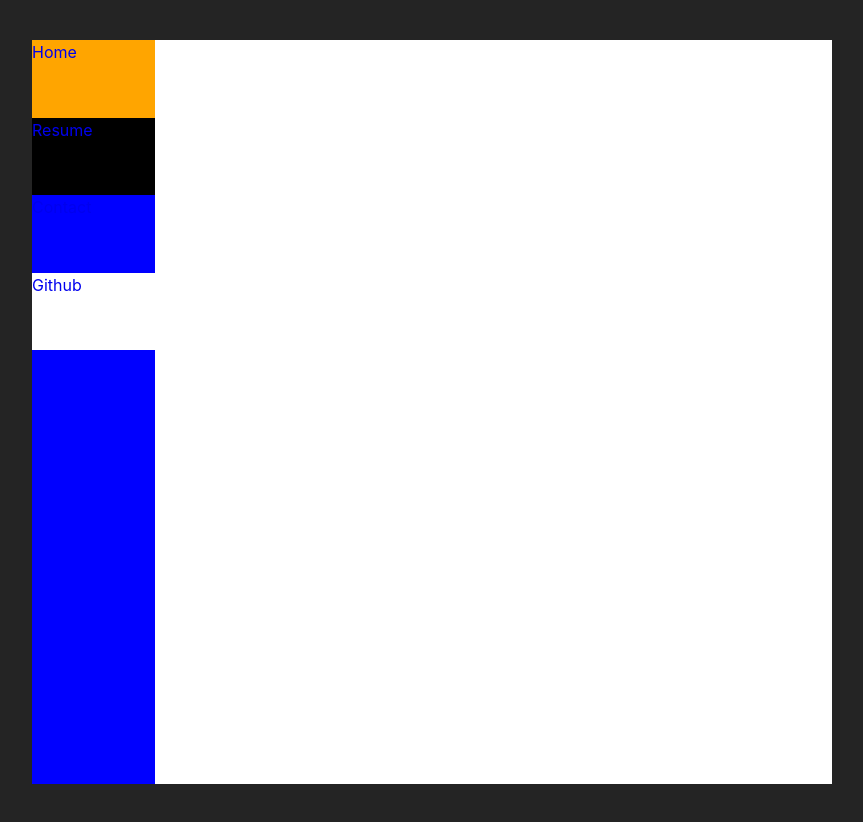
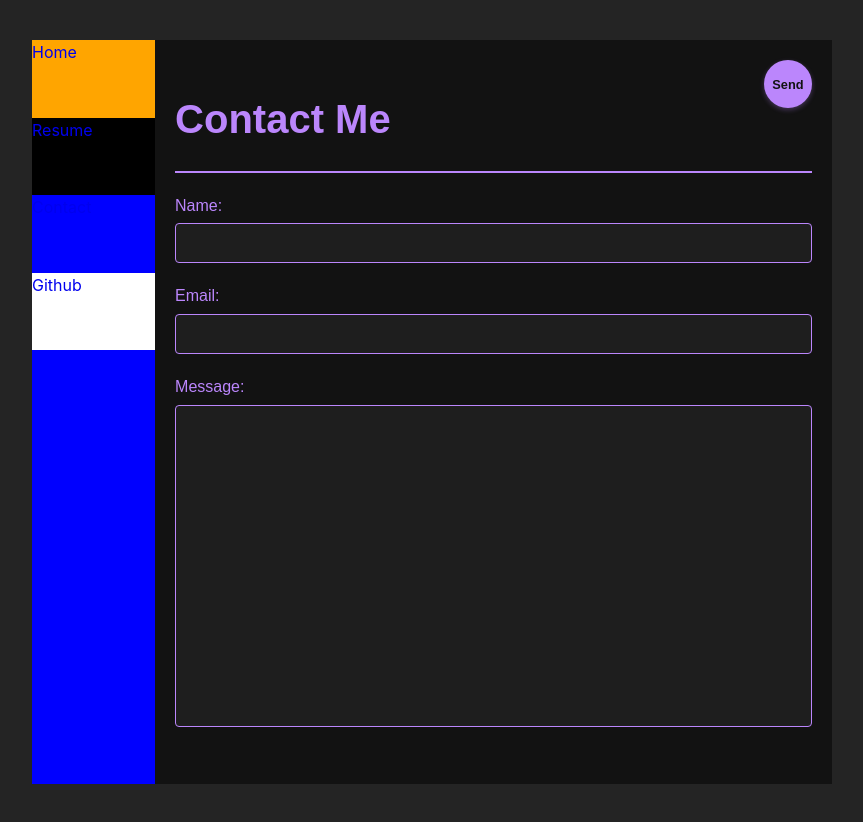
Before and after one commit to coryFinkbeiner/portfolio_site_24, a React (Vite) app: page /contact in a window 1280 px wide. Shown: the whole page, without its empty margins (208-1071 px from the left). Built offline with nearby package versions, Linux system fonts and the light colour scheme; no server answers.

Commit message:
Contact Me Layout and styling mvp

```diff
--- a/src/Components/Sidebar.jsx
+++ b/src/Components/Sidebar.jsx
@@ -1,6 +1,5 @@
 import React from 'react'
 import { Link } from "react-router-dom"
-
 
 function Sidebar() {
   return (
--- a/src/pages/Contact.jsx
+++ b/src/pages/Contact.jsx
@@ -1,9 +1,124 @@
 import React from 'react'
 
 function Contact() {
+  const styles = {
+    body: {
+      backgroundColor: '#121212',
+      color: '#e0e0e0',
+      fontFamily: 'Arial, sans-serif',
+      lineHeight: 1.6,
+      padding: '20px',
+      position: 'relative',
+      height: '100%',
+      display: 'flex',
+      flexDirection: 'column',
+    },
+    contact: {
+      maxWidth: '800px',
+      margin: '0 auto',
+      width: '100%',
+      height: '100%',
+      display: 'flex',
+      flexDirection: 'column',
+    },
+    header: {
+      borderBottom: '2px solid #bb86fc',
+      paddingBottom: '10px',
+      marginBottom: '20px',
+    },
+    h1: {
+      color: '#bb86fc',
+      fontSize: '2.5em',
+      marginBottom: '10px',
+    },
+    form: {
+      display: 'flex',
+      flexDirection: 'column',
+      gap: '20px',
+      flexGrow: 1, // Allow the form to grow and fill available space
+    },
+    inputGroup: {
+      display: 'flex',
+      flexDirection: 'column',
+    },
+    label: {
+      color: '#bb86fc',
+      marginBottom: '5px',
+    },
+    input: {
+      backgroundColor: '#1e1e1e',
+      border: '1px solid #bb86fc',
+      borderRadius: '4px',
+      color: '#e0e0e0',
+      padding: '10px',
+      fontSize: '1em',
+    },
+    textarea: {
+      backgroundColor: '#1e1e1e',
+      border: '1px solid #bb86fc',
+      borderRadius: '4px',
+      color: '#e0e0e0',
+      padding: '10px',
+      fontSize: '1.2em',
+      resize: 'none', // Prevent manual resizing
+      flexGrow: 1, // Allow the textarea to grow
+      minHeight: '300px', // Set a minimum height for the textarea
+    },
+    sendButton: {
+      position: 'absolute',
+      top: '20px',
+      right: '20px',
+      backgroundColor: '#bb86fc',
+      color: '#121212',
+      border: 'none',
+      borderRadius: '50%',
+      width: '48px',
+      height: '48px',
+      cursor: 'pointer',
+      display: 'flex',
+      justifyContent: 'center',
+      alignItems: 'center',
+      boxShadow: '0 2px 5px rgba(187, 134, 252, 0.3)',
+      zIndex: 1000,
+      fontSize: '0.8em',
+      fontWeight: 'bold',
+    },
+  };
+
   return (
-    <div>Contact</div>
-  )
+    <div style={styles.body}>
+      <div style={styles.contact}>
+        <header style={styles.header}>
+          <h1 style={styles.h1}>Contact Me</h1>
+        </header>
+
+        <form style={styles.form}>
+          <div style={styles.inputGroup}>
+            <label htmlFor="name" style={styles.label}>Name:</label>
+            <input type="text" id="name" name="name" style={styles.input} required />
+          </div>
+
+          <div style={styles.inputGroup}>
+            <label htmlFor="email" style={styles.label}>Email:</label>
+            <input type="email" id="email" name="email" style={styles.input} required />
+          </div>
+
+          <div style={styles.inputGroup}>
+            <label htmlFor="body" style={styles.label}>Message:</label>
+            <textarea id="body" name="body" style={styles.textarea} required></textarea>
+          </div>
+        </form>
+
+        {/* Spacer to ensure space at the bottom */}
+        <div style={{ height:'20px' }}></div>
+
+        <button style={styles.sendButton} aria-label="Send Message">
+          Send
+        </button>
+
+     </div>
+    </div>
+  );
 }
 
 export default Contact
--- a/src/pages/Layout.jsx
+++ b/src/pages/Layout.jsx
@@ -11,15 +11,18 @@ function Layout() {
         width: '100vw',
         display: 'grid',
         gridTemplateColumns: '1fr 5.5fr',
-        overflow: 'hidden' // Prevent overall container from scrolling
+        overflow: 'hidden', // Prevent overall container from scrolling
+        minHeight: '93vh',
       }}
     >
-      <Sidebar />
+
+
+        <Sidebar />
+
 
       <div style={{
-        overflow: 'auto', // Enable scrolling for Outlet content
-        height: '100%', // Ensure the Outlet container takes full height
-        // minHeight: '100%',
+        overflow: 'auto',
+        height: '100%',
       }}>
 
         <Outlet />
```
